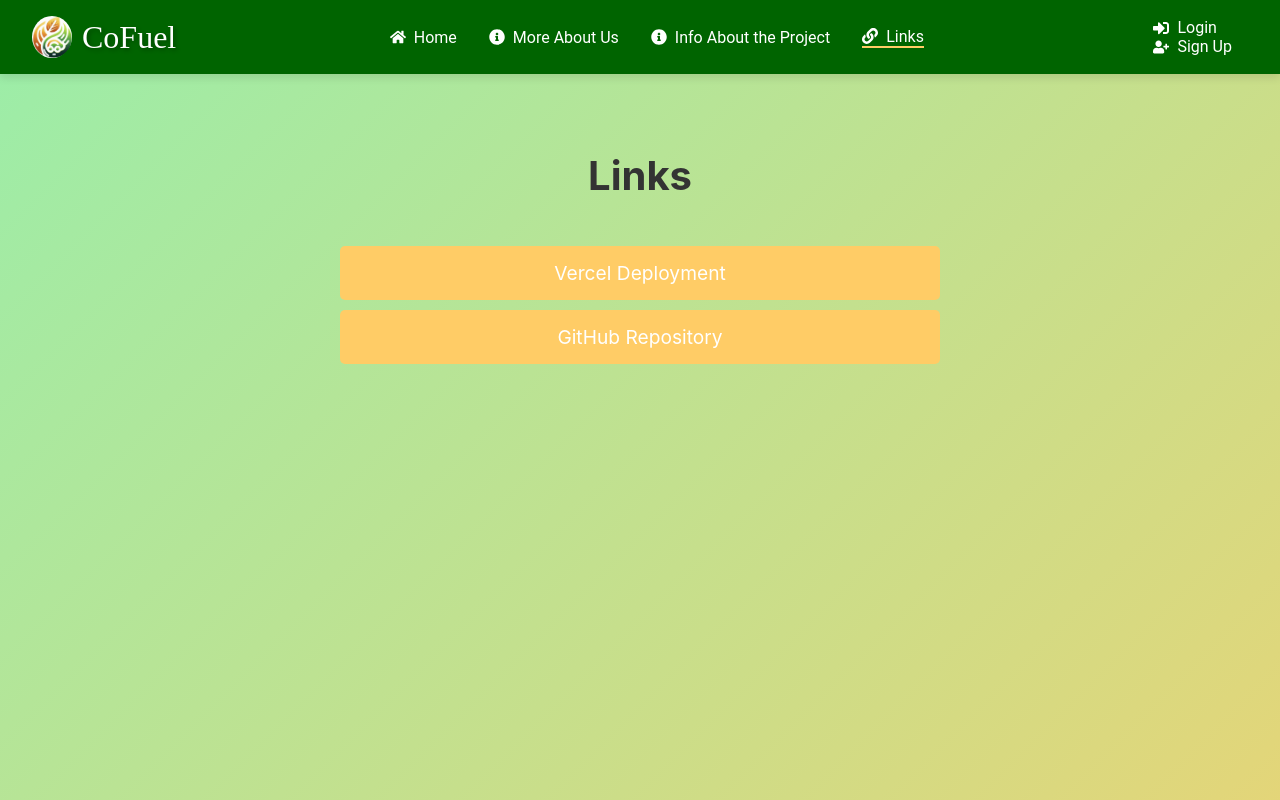
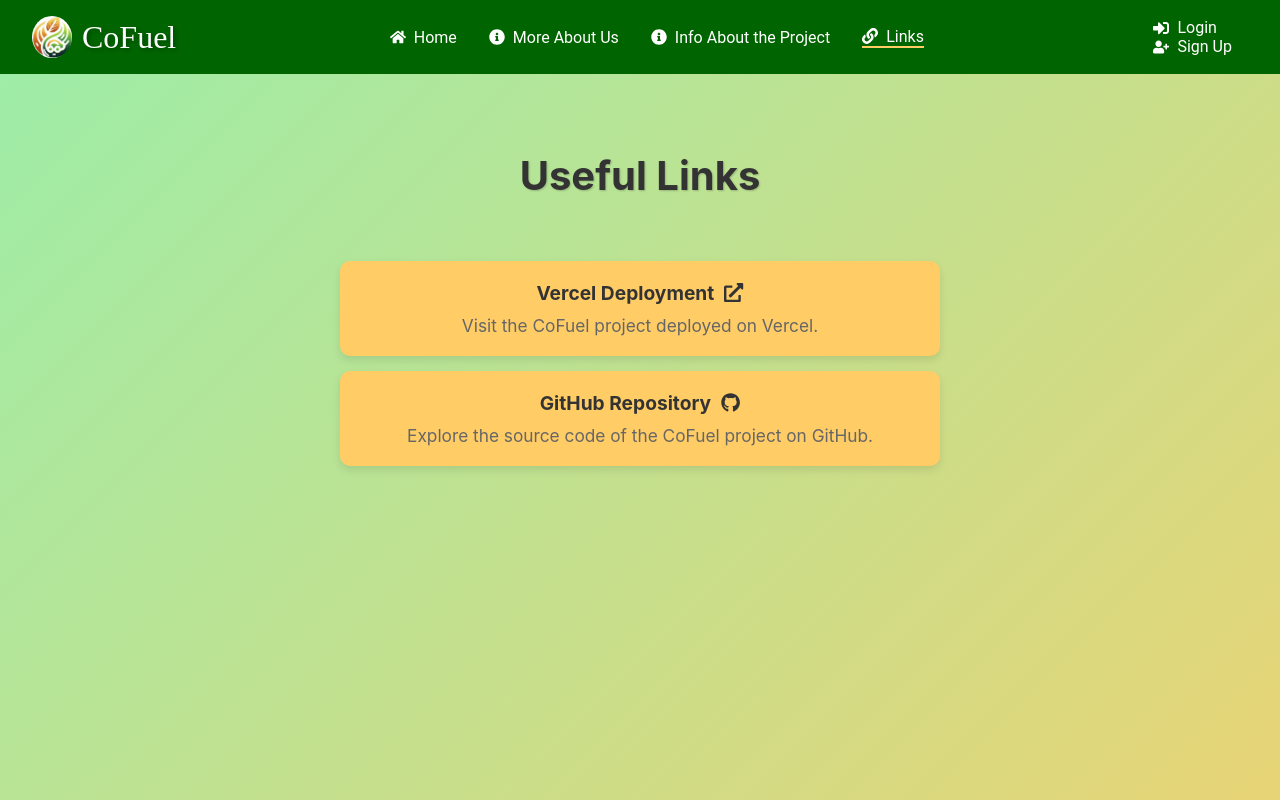
Before and after one commit to hugocis/CoFuel, a React (Create React App) app in the folder cofuel/: page /links in a window 1280 px wide. Shown: the top 800 px of the page. Built offline with nearby package versions, Linux system fonts and the light colour scheme.

Commit message:
Links and About us sections chnaged

```diff
--- a/cofuel/src/components/Navbar.css
+++ b/cofuel/src/components/Navbar.css
@@ -28,17 +28,17 @@
 }
 
 .bm-menu {
-    background: #a3d9a5;
+  background: #006400;
   padding: 2.5em 1.5em 0;
   font-size: 1.15em;
 }
 
 .bm-morph-shape {
-    fill: #a3d9a5;
+  fill: #006400;
 }
 
 .bm-item-list {
-    color: #fff;
+  color: white;
   padding: 0.8em;
 }
 
@@ -46,6 +46,12 @@
   display: inline-block;
   text-decoration: none;
   margin: 0.5em 0;
+  color: white;
+  transition: color 0.3s;
+
+  &:hover {
+    color: #ffcc66;
+  }
 }
 
 .bm-overlay {
--- a/cofuel/src/components/Navbar.js
+++ b/cofuel/src/components/Navbar.js
@@ -13,11 +13,11 @@ const Nav = styled.nav`
   align-items: center;
   padding: ${({ isScrolled }) => (isScrolled ? '0.5rem 1rem' : '1rem 2rem')};
   background: ${({ isScrolled }) => (isScrolled ? 'rgba(0, 100, 0, 0.8)' : '#006400')};
-  box-shadow: 0 4px 8px rgba(0, 0, 0, 0.1);
+  box-shadow: ${({ isScrolled }) => (isScrolled ? '0 4px 8px rgba(0, 0, 0, 0.3)' : 'none')};
   position: sticky;
   top: 0;
   z-index: 1000;
-  transition: padding 0.3s, font-size 0.3s, background 0.3s;
+  transition: padding 0.3s, background 0.3s, box-shadow 0.3s;
   font-size: ${({ isScrolled }) => (isScrolled ? '0.9rem' : '1rem')};
 `;
 
@@ -37,10 +37,11 @@ const NavLink = styled(Link)`
   display: flex;
   align-items: center;
   font-family: 'Roboto', sans-serif;
+  transition: color 0.3s, border-bottom 0.3s;
 
   &:hover {
     color: #ffcc66;
-    border-radius: 5px;
+    border-bottom: 2px solid #ffcc66;
   }
 
   &.active {
@@ -59,7 +60,7 @@ const LogoContainer = styled.div`
   font-size: 2rem;
   color: white;
   text-shadow: 2px 2px 4px rgba(0, 0, 0, 0.3);
-  transition: transform 0.3s ease, color 0.3s ease;
+  transition: transform 0.3s, color 0.3s;
 
   &:hover {
     transform: scale(1.1);
@@ -83,6 +84,7 @@ const Button = styled.button`
   font-size: 1rem;
   display: flex;
   align-items: center;
+  transition: color 0.3s;
 
   &:hover {
     color: #ffcc66;
--- a/cofuel/src/pages/Links.js
+++ b/cofuel/src/pages/Links.js
@@ -1,5 +1,6 @@
 import React from 'react';
 import styled, { keyframes } from 'styled-components';
+import { FaExternalLinkAlt, FaGithub } from 'react-icons/fa';
 
 const gradientBackground = keyframes`
   0% { background-position: 0% 50%; }
@@ -7,21 +8,28 @@ const gradientBackground = keyframes`
   100% { background-position: 0% 50%; }
 `;
 
-const LinksContainer = styled.div`
+const PageContainer = styled.div`
+  display: flex;
+  flex-direction: column;
+  min-height: 100vh;
+`;
+
+const LinksContainer = styled.main`
+  flex: 1;
   display: flex;
   flex-direction: column;
   align-items: center;
   background: linear-gradient(135deg, #66ffcc, #ffcc66);
   background-size: 200% 200%;
   animation: ${gradientBackground} 10s ease infinite;
-  min-height: 100vh;
   padding: 50px;
 `;
 
 const Title = styled.h1`
   font-size: 2.5em;
-  margin-bottom: 20px;
+  margin-bottom: 30px;
   color: #333;
+  text-shadow: 1px 1px 2px rgba(0, 0, 0, 0.2);
 `;
 
 const LinkList = styled.ul`
@@ -33,37 +41,65 @@ const LinkList = styled.ul`
 
 const LinkItem = styled.li`
   background: #ffcc66;
-  padding: 15px;
-  margin: 10px 0;
-  border-radius: 5px;
+  padding: 20px;
+  margin: 15px 0;
+  border-radius: 10px;
+  box-shadow: 0 4px 8px rgba(0, 0, 0, 0.1);
+  display: flex;
+  flex-direction: column;
+  align-items: center;
   text-align: center;
   font-size: 1.2em;
+  transition: background 0.3s;
+
+  &:hover {
+    background: #ffb84d;
+  }
 
   a {
-    color: #fff;
+    color: #333;
     text-decoration: none;
+    display: flex;
+    align-items: center;
+    font-weight: bold;
 
     &:hover {
       text-decoration: underline;
     }
+
+    svg {
+      margin-left: 10px;
+    }
+  }
+
+  p {
+    margin: 10px 0 0;
+    font-size: 0.9em;
+    color: #666;
   }
 `;
 
 const Links = () => {
   return (
-    <div>
+    <PageContainer>
       <LinksContainer>
-        <Title>Links</Title>
+        <Title>Useful Links</Title>
         <LinkList>
           <LinkItem>
-            <a href="https://vercel.com/hugocis-projects/co-fuel" target="_blank" rel="noopener noreferrer">Vercel Deployment</a>
+            <a href="https://vercel.com/hugocis-projects/co-fuel" target="_blank" rel="noopener noreferrer">
+              Vercel Deployment <FaExternalLinkAlt />
+            </a>
+            <p>Visit the CoFuel project deployed on Vercel.</p>
           </LinkItem>
           <LinkItem>
-            <a href="https://github.com/hugocis/CoFuel" target="_blank" rel="noopener noreferrer">GitHub Repository</a>
+            <a href="https://github.com/hugocis/CoFuel" target="_blank" rel="noopener noreferrer">
+              GitHub Repository <FaGithub />
+            </a>
+            <p>Explore the source code of the CoFuel project on GitHub.</p>
           </LinkItem>
         </LinkList>
       </LinksContainer>
-    </div>
+    </PageContainer>
   );
 };
 
--- a/cofuel/src/pages/MoreAboutUs.js
+++ b/cofuel/src/pages/MoreAboutUs.js
@@ -90,6 +90,21 @@ const AboutSection = styled.div`
   text-align: center;
   margin: 40px 0;
   padding: 0 20px;
+
+  p {
+    font-size: 1.1em;
+    line-height: 1.5;
+    color: #555;
+  }
+
+  a {
+    color: #0066cc;
+    text-decoration: none;
+
+    &:hover {
+      text-decoration: underline;
+    }
+  }
 `;
 
 const MoreAboutUs = () => {
```
Lines whose indentation alone changed are shown as unchanged.
